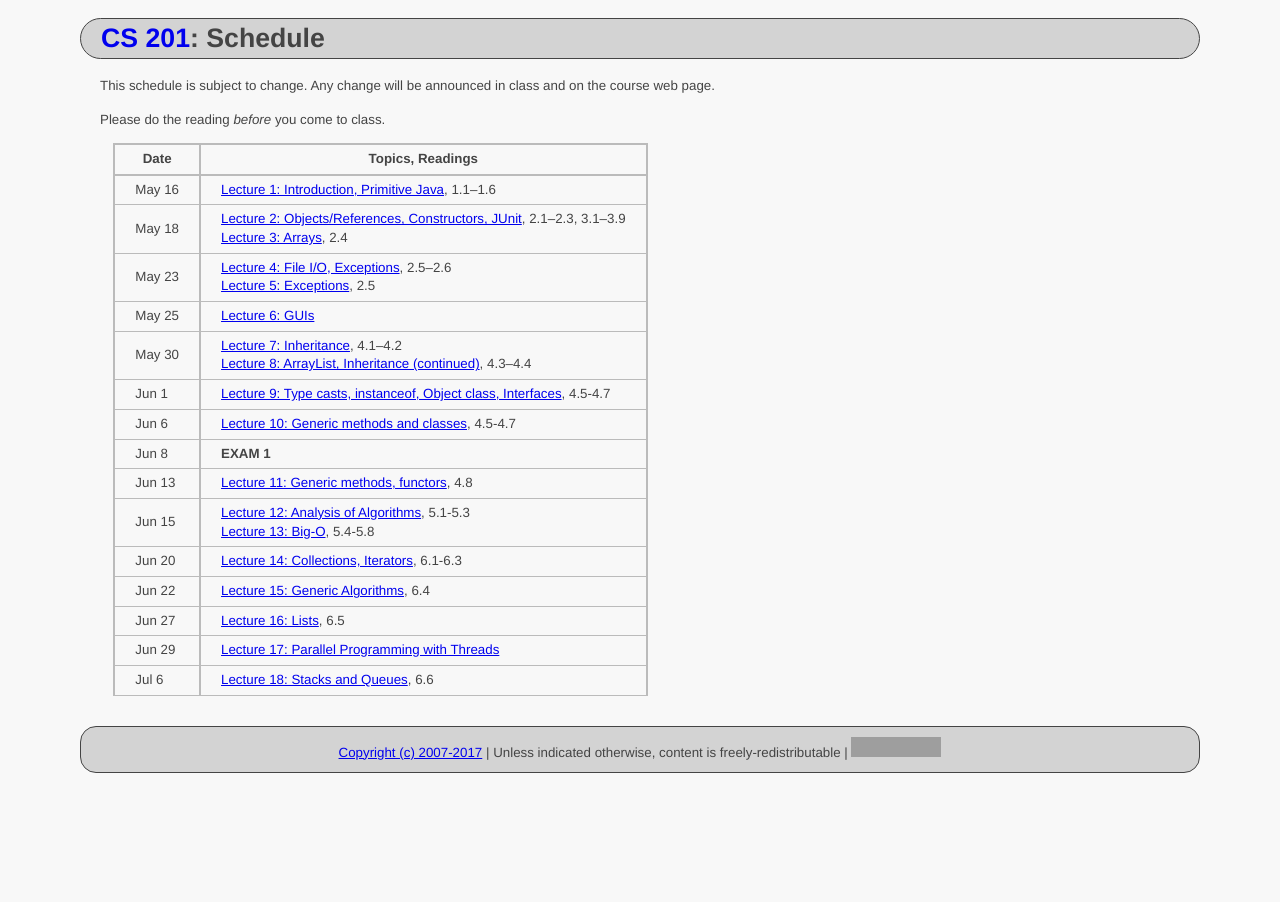
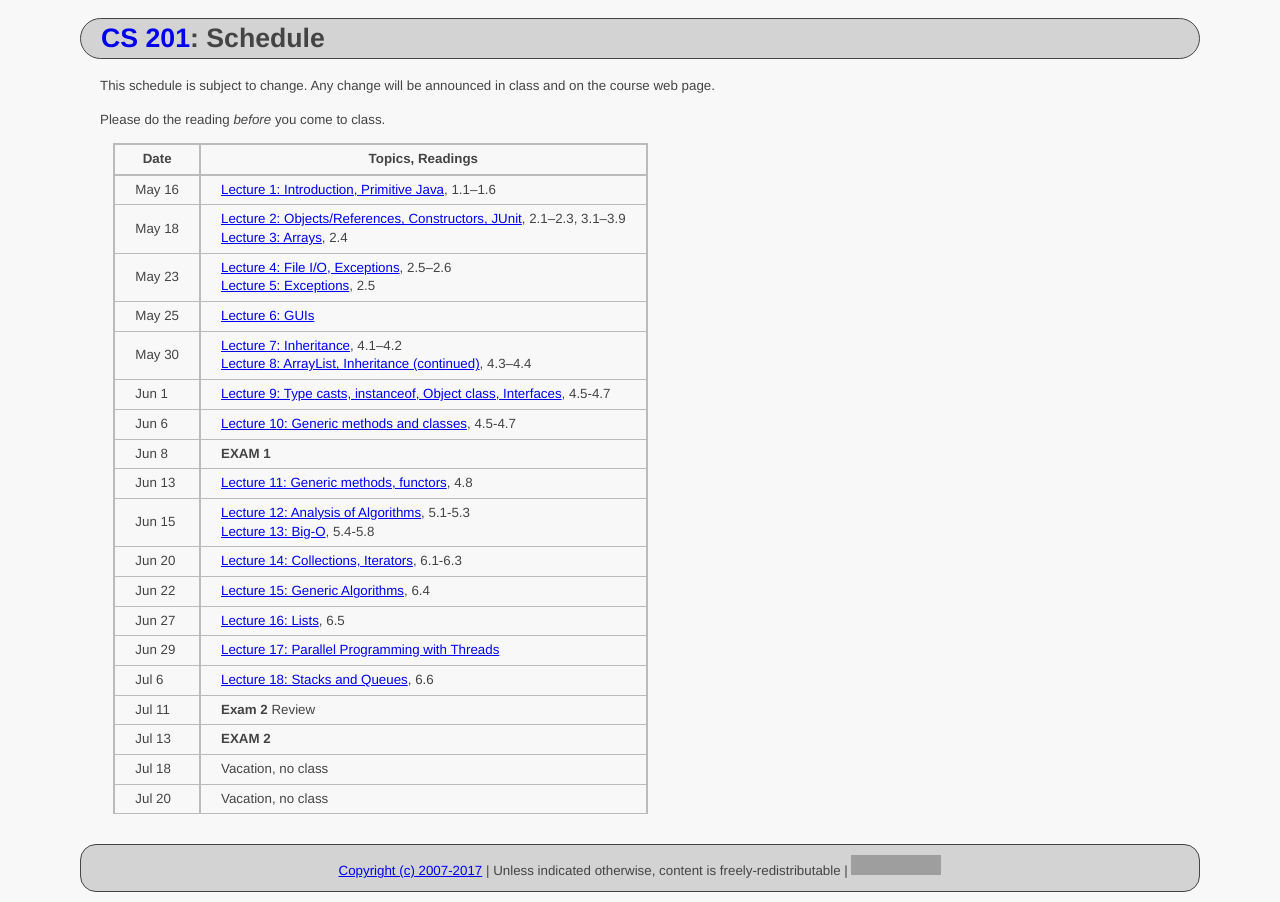
Before and after one commit to ycpcs/cs201-summer2017, a Jekyll site: the page built from schedule.md, in a window 1280 px wide. Built offline with Jekyll 4.4.1, drawn with Linux system fonts in a browser that asks for light colours; grey boxes are pictures that could not be loaded.

Commit message:
update schedule
update schedule

```diff
--- a/schedule.md
+++ b/schedule.md
@@ -24,6 +24,10 @@ Jun 22 | [Lecture 15: Generic Algorithms](lectures/lecture15.html), 6.4
 Jun 27 | [Lecture 16: Lists](lectures/lecture16.html), 6.5
 Jun 29 | [Lecture 17: Parallel Programming with Threads](lectures/lecture17.html)
 Jul 6  | [Lecture 18: Stacks and Queues](lectures/lecture18.html), 6.6
+Jul 11 | **Exam 2** Review
+Jul 13 | **EXAM 2**
+Jul 18 | Vacation, no class
+Jul 20 | Vacation, no class
 
 <!--
 May 19 | [Lecture 2: Objects/References, Constructors, JUnit](lectures/lecture02.html), 2.1&ndash;2.3, 3.1&ndash;3.9<br>[Lecture 3: Arrays](lectures/lecture03.html), 2.4
```
